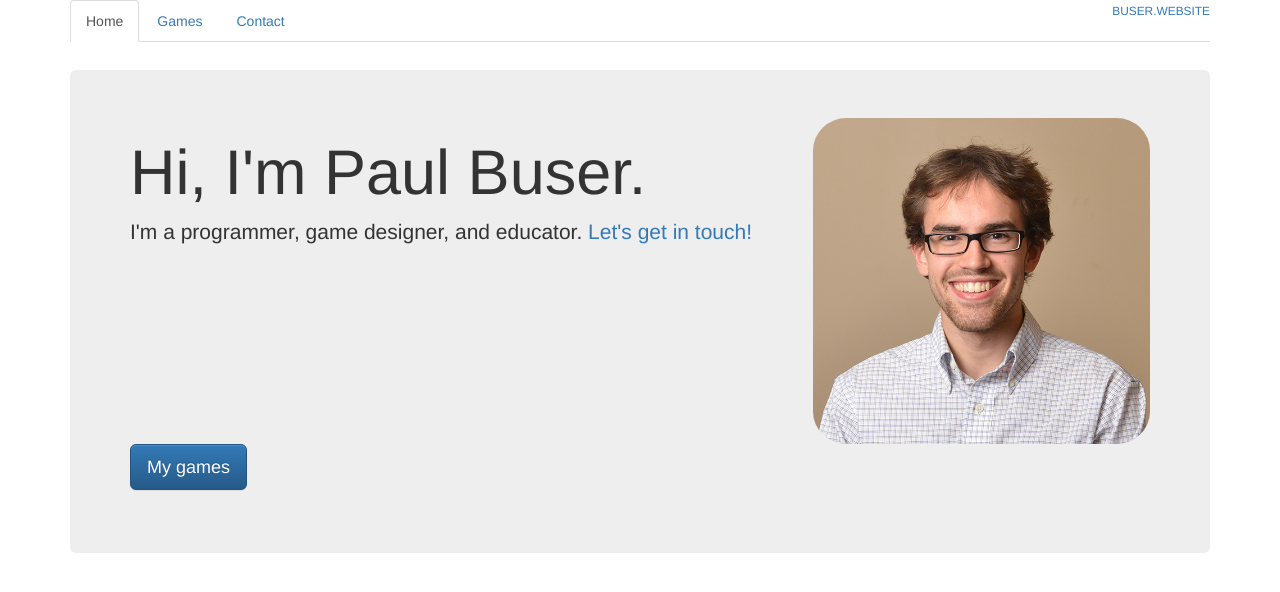
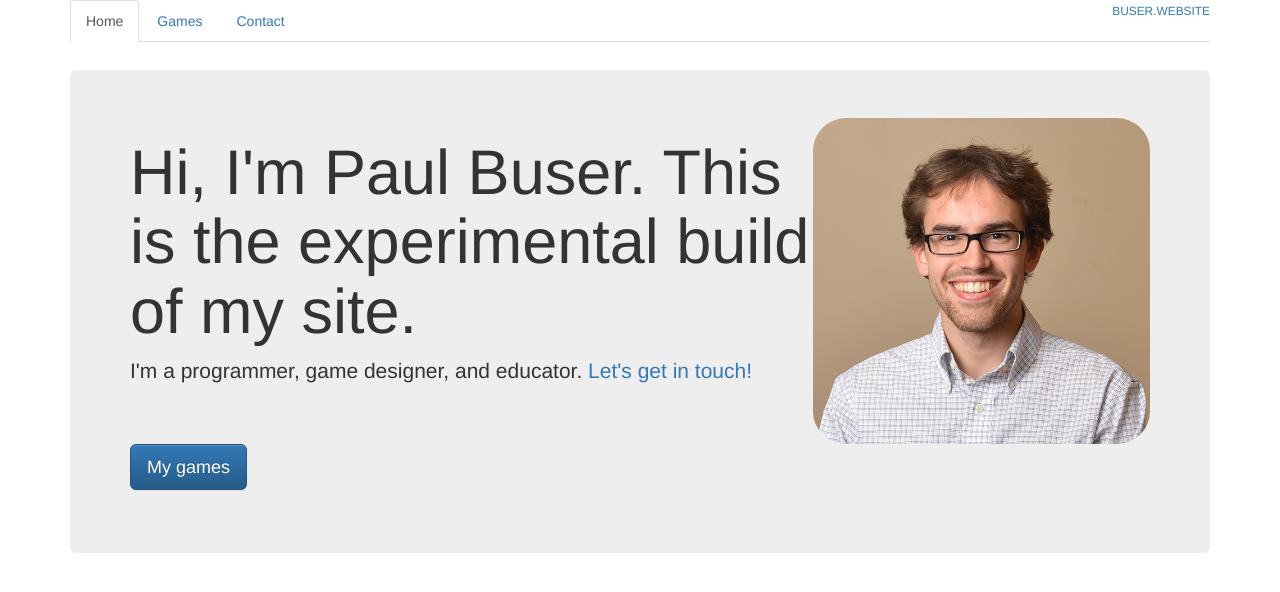
Before and after one commit to p-buse/p-buse.github.io, a Jekyll site: the page built from index.html, in a window 1280 px wide. Shown: the top 592 px of the page. Built offline with Jekyll 4.4.1, drawn with Linux system fonts in a browser that asks for light colours; nearby versions of some CDN libraries.

Commit message:
Update index.html via CodeHub

```diff
--- a/index.html
+++ b/index.html
@@ -7,7 +7,7 @@ permalink: /
 
 <div class="jumbotron">
 <div class="headshot"><img src="/images/paulbuser_headshot.jpg"></div>
-  <h1>Hi, I'm Paul Buser.</h1>
+  <h1>Hi, I'm Paul Buser. This is the experimental build of my site.</h1>
   <p>{{ site.description }} <a href="/contact/">Let's get in touch!</a>
   <p class="games-button"><a class="btn btn-primary btn-lg" href="/games/" role="button">My games</a></p>
 </div>
```
